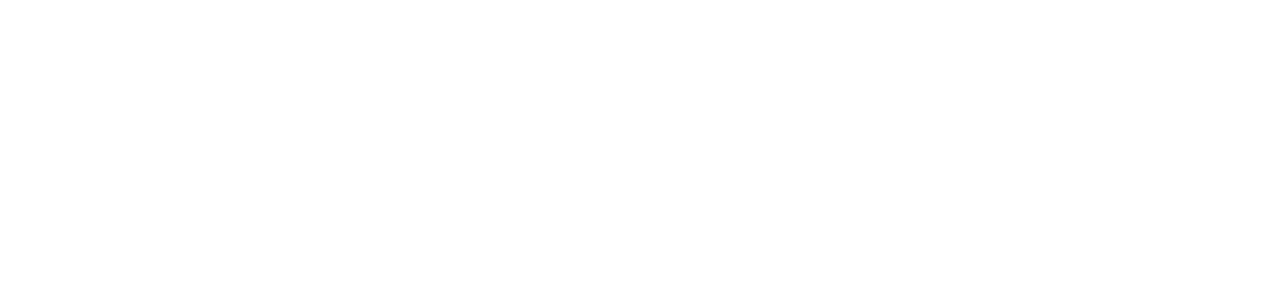
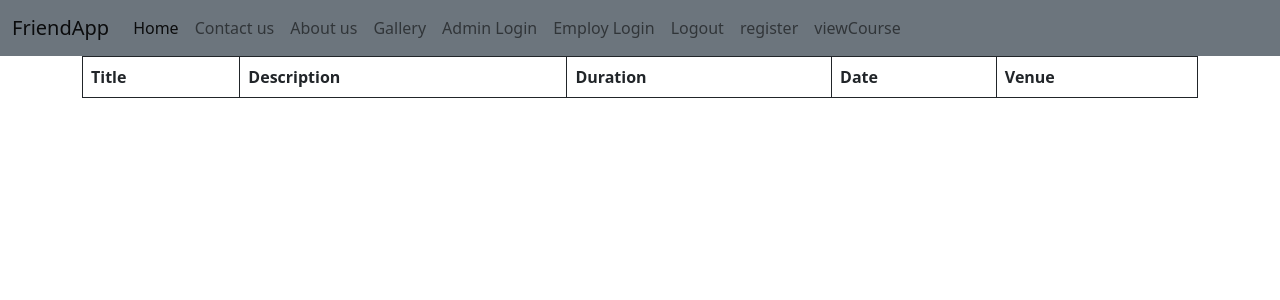
Before and after one commit to Anjum1998/NestDigitalAngularApp, an Angular app: page /viewcourse in a window 1280 px wide. Before the commit this address led to /. Shown: the top 300 px of the page. Built offline with nearby package versions, Linux system fonts and the light colour scheme.

Commit message:
viewcourse

```diff
--- a/src/app/navbar/navbar.component.html
+++ b/src/app/navbar/navbar.component.html
@@ -31,6 +31,9 @@
           <li class="nav-item">
             <a class="nav-link" routerLink="/register">register</a>
           </li>
+          <li class="nav-item">
+            <a class="nav-link" routerLink="/viewcourse">viewCourse</a>
+          </li>
 
 
         </ul>
--- /dev/null
+++ b/src/app/view-course/view-course.component.html
@@ -0,0 +1,31 @@
+<app-navbar></app-navbar>
+<div class="container">
+    <div class="row">
+        <div class="col col-12 col-sm-12 col-md-12 col-lg-12 col-xl-12 col-xxl-12">
+
+            <table class="table table-bordered border-dark">
+                <thead>
+                <tr>
+
+                    <th scope="col">Title</th>
+                    <th scope="col">Description</th>
+                    <th scope="col">Duration</th>
+                    <th scope="col">Date</th>
+                    <th scope="col">Venue</th>
+                </tr>
+                </thead>
+                <tbody>
+                <tr *ngFor="let i of view">
+                    <td>{{i.courseTitle}}</td>
+                    <td>{{i.courseDescription}}</td>
+                    <td>{{i.courseDuration}}</td>
+                    <td>{{i.courseDate}}</td>
+                    <td>{{i.courseVenue}}</td>
+                </tr>
+
+                </tbody>
+            </table>
+
+</div>
+</div>
+</div>
--- /dev/null
+++ b/src/app/view-course/view-course.component.ts
@@ -0,0 +1,12 @@
+import { Component } from '@angular/core';
+
+@Component({
+  selector: 'app-view-course',
+  templateUrl: './view-course.component.html',
+  styleUrls: ['./view-course.component.css']
+})
+export class ViewCourseComponent {
+
+view:any=[]
+
+}
```
Also changed, not shown: src/app/app.module.ts (+7 -1 lines), src/app/view-course/view-course.component.css (added).
